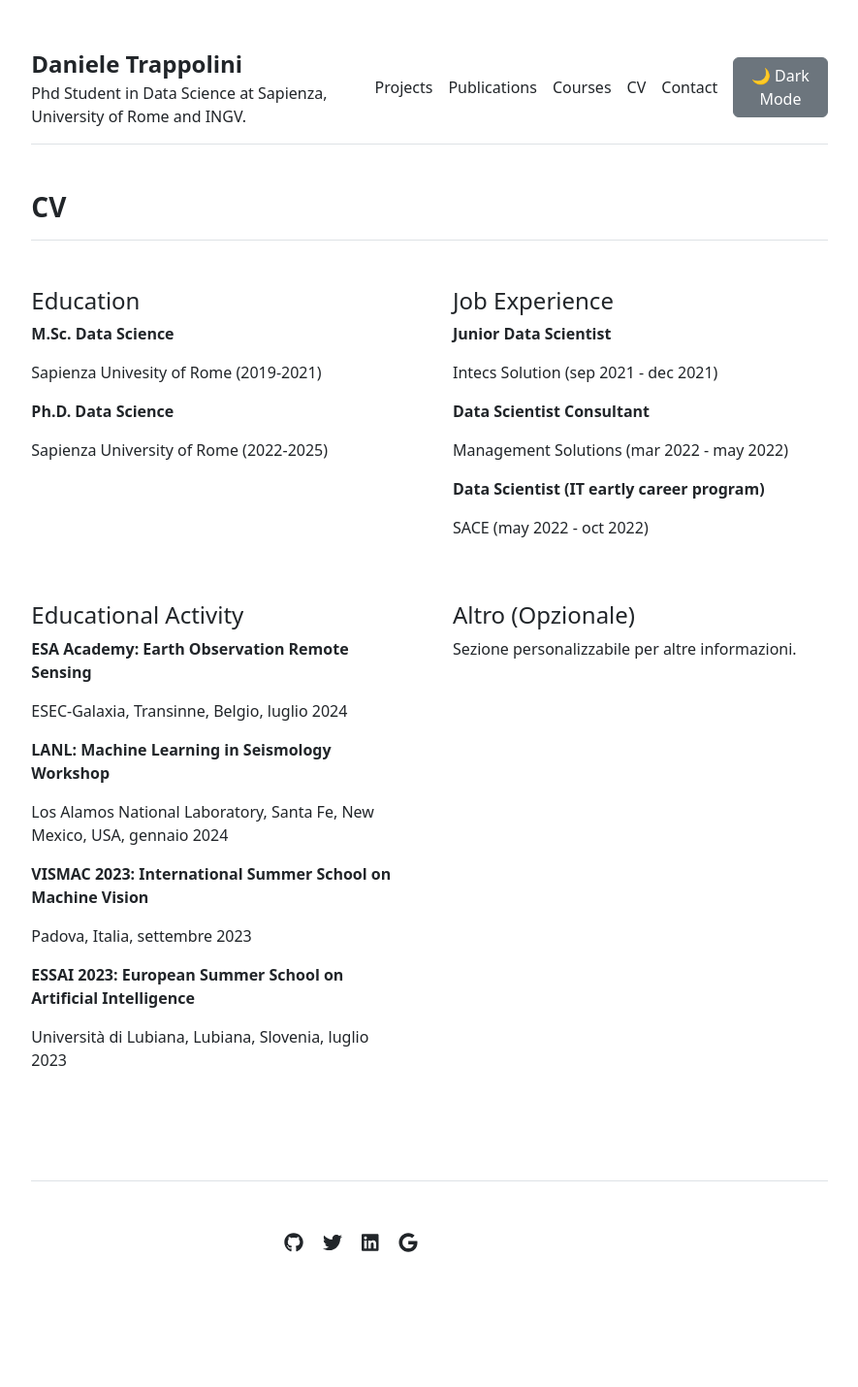
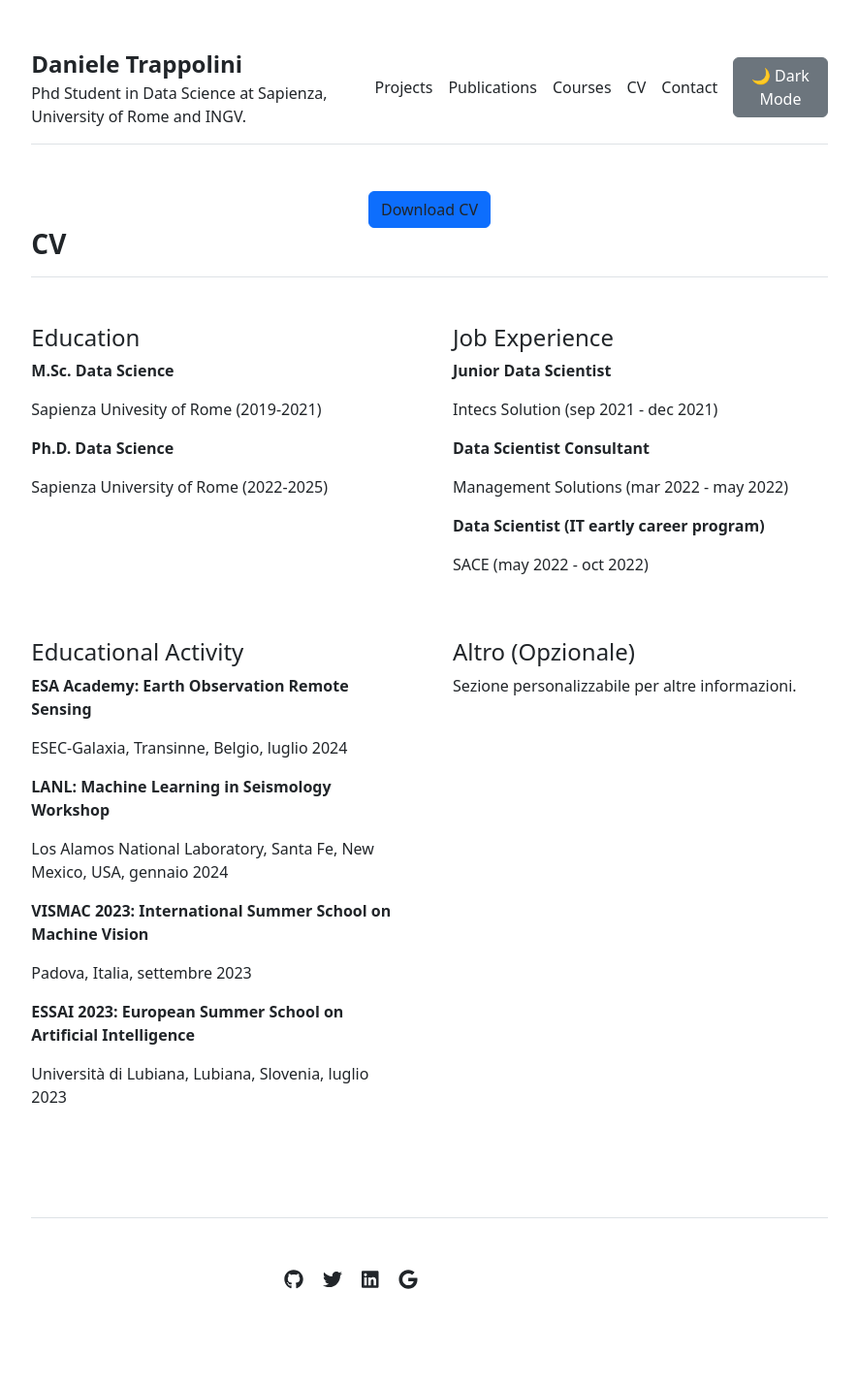
Before and after one commit to Daniele-Trappolini/Daniele-Trappolini.github.io, a Jekyll site: the page built from cv.md, in a window 1280 px wide. Shown: the whole page at 97% size, without its empty margins (197-1082 px from the left). Built offline with Jekyll 4.4.1, drawn with Linux system fonts in a browser that asks for light colours; before the commit the page ends 1392 px from its top, so only the background shows below that.

Commit message:
Commit 31

```diff
--- a/_layouts/cv.html
+++ b/_layouts/cv.html
@@ -3,6 +3,13 @@ layout: default
 ---
 
 {{ content }}
+
+<!-- Pulsante per scaricare il CV -->
+<div class="text-center mt-4">
+  <a href="{{ '/assets/files/cv.pdf' | relative_url }}" class="btn btn-primary" download>
+    <i class="bi bi-download"></i> Download CV
+  </a>
+</div>
 
 <div class="row g-5 mb-5">
   <div>
```
Also changed, not shown: 1 other file.
